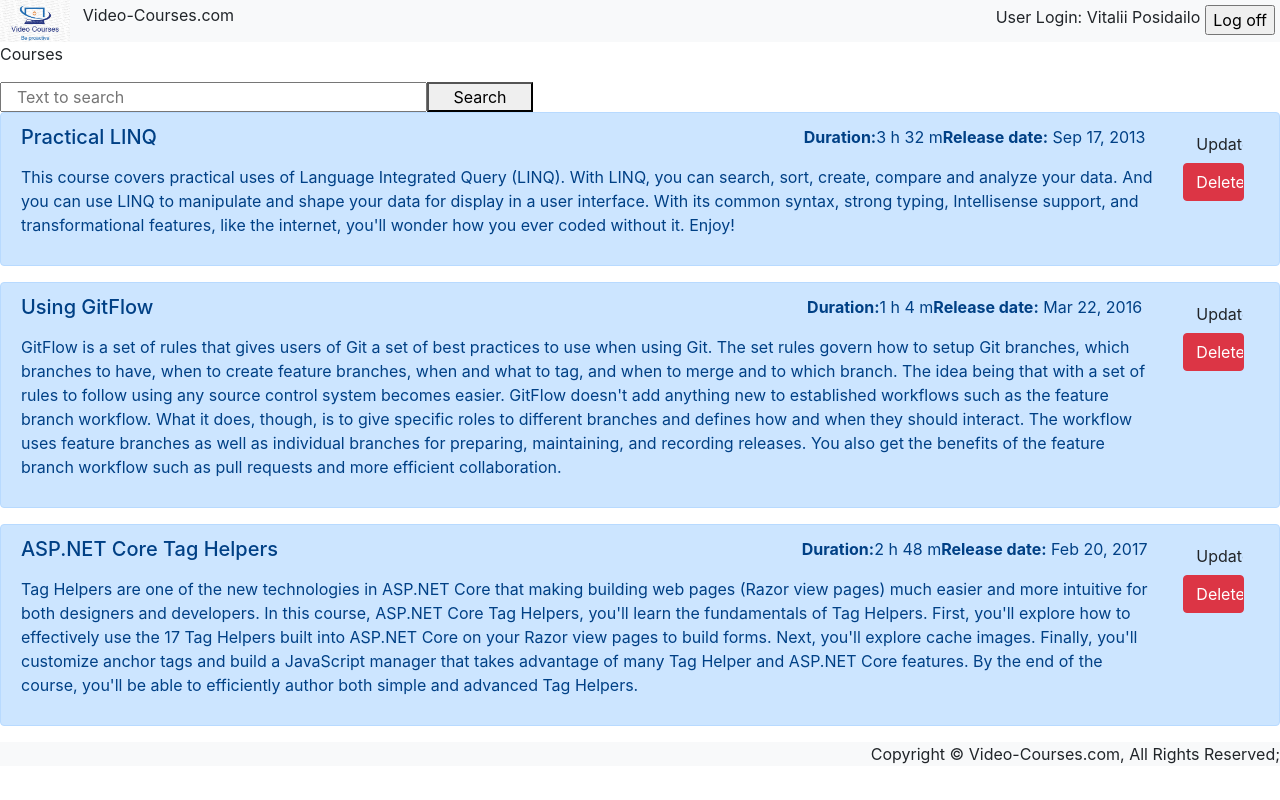
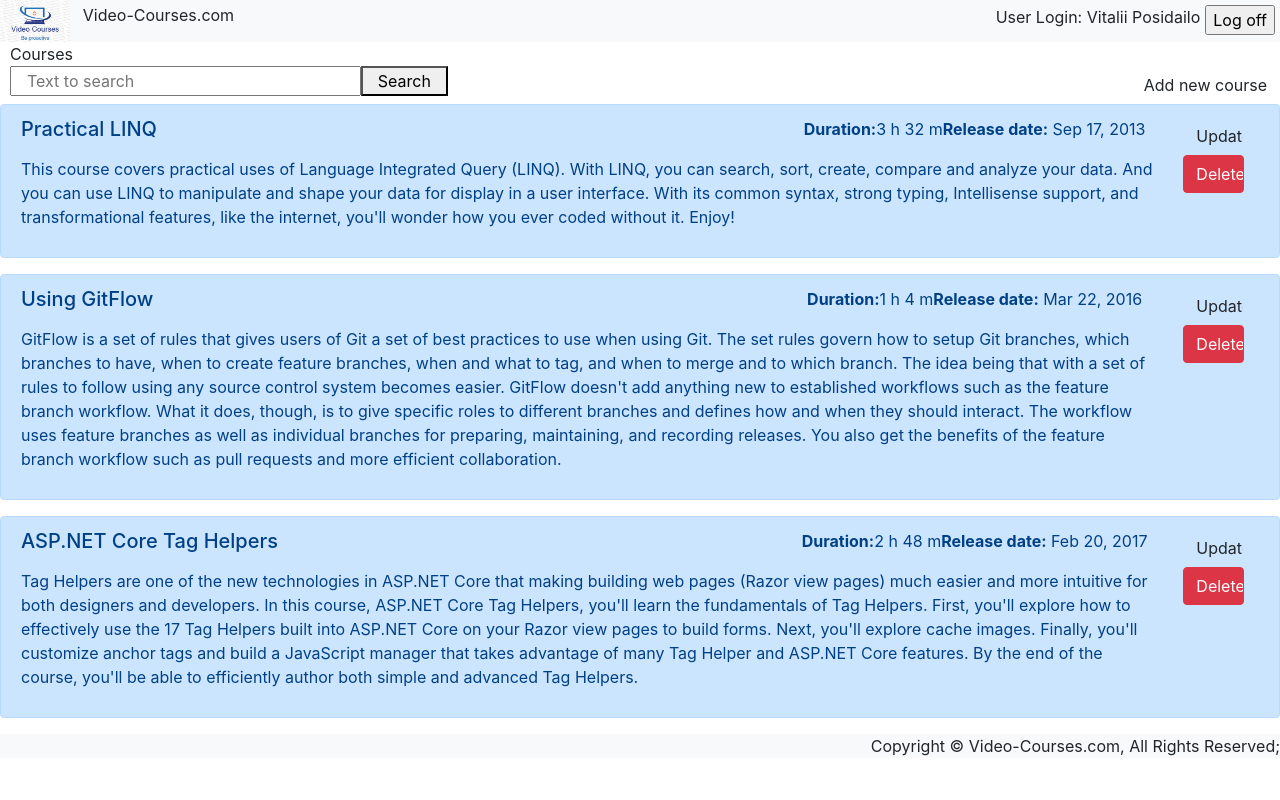
Before and after one commit to vposidailo/angular-mentee-program, an Angular app: page / in a window 1280 px wide. Built offline with nearby package versions, Linux system fonts and the light colour scheme.

Commit message:
Added new "Add video course item"component; Modified toolbox component;

```diff
--- a/src/app/app.component.html
+++ b/src/app/app.component.html
@@ -1,6 +1,9 @@
 <app-header></app-header>
 <app-breadcrumbs></app-breadcrumbs>
-<app-search></app-search>
+<div class="row">
+    <app-search class="col-10"></app-search>
+    <app-video-cource-add-new class="col-2"></app-video-cource-add-new>
+</div>
 <!--The content below is only a placeholder and can be replaced.-->
 <app-video-courses-list-component></app-video-courses-list-component>
 <app-footer></app-footer>
--- a/src/app/core/breadcrumbs/breadcrumbs.component.css
+++ b/src/app/core/breadcrumbs/breadcrumbs.component.css
@@ -0,0 +1,3 @@
+.padding-left-10px{
+    padding-left: 10px
+}
--- a/src/app/core/breadcrumbs/breadcrumbs.component.html
+++ b/src/app/core/breadcrumbs/breadcrumbs.component.html
@@ -1,3 +1,3 @@
-<p>
+<div class="padding-left-10px">
   Courses
-</p>
+</div>
--- a/src/app/toolbox/search/search.component.css
+++ b/src/app/toolbox/search/search.component.css
@@ -0,0 +1,3 @@
+.padding-left-10px{
+    padding-left: 10px
+}
--- a/src/app/toolbox/search/search.component.html
+++ b/src/app/toolbox/search/search.component.html
@@ -1,4 +1,4 @@
-<div>
+<div class="padding-left-10px">
   <input type="text" class="col-4" name="SearchTextBox" placeholder="Text to search" [(ngModel)] = "searchText">
   <button class="col-1" name="SearchButton" (click)="searchVideoCource()">Search</button>
 </div>
--- /dev/null
+++ b/src/app/video-courses-list/video-cource-add-new/video-cource-add-new.component.css
@@ -0,0 +1,3 @@
+.float-right {
+    float:right;
+}
--- /dev/null
+++ b/src/app/video-courses-list/video-cource-add-new/video-cource-add-new.component.html
@@ -0,0 +1,3 @@
+<div class="float-right">
+  <button class="btn" (click)="addNewVideoCourseItem()">Add new course</button>
+</div>
--- /dev/null
+++ b/src/app/video-courses-list/video-cource-add-new/video-cource-add-new.component.ts
@@ -0,0 +1,18 @@
+import { Component, OnInit } from '@angular/core';
+
+@Component({
+  selector: 'app-video-cource-add-new',
+  templateUrl: './video-cource-add-new.component.html',
+  styleUrls: ['./video-cource-add-new.component.css']
+})
+export class VideoCourceAddNewComponent implements OnInit {
+
+  constructor() { }
+
+  ngOnInit() {
+  }
+
+  addNewVideoCourseItem = function() {
+    console.log("Add new item button");
+  }
+}
--- a/src/app/video-courses-list/video-courses-list.module.ts
+++ b/src/app/video-courses-list/video-courses-list.module.ts
@@ -3,13 +3,14 @@ import { CommonModule } from '@angular/common';
 import { VideoCoursesListComponentComponent } from './video-courses-list-component/video-courses-list-component.component';
 import { VideoCoursesListItemComponentComponent } from './video-courses-list-item-component/video-courses-list-item-component.component';
 import { VideoCoursesServiceService } from '../_shared/services/video_courses_service/video-courses-service.service';
+import { VideoCourceAddNewComponent } from './video-cource-add-new/video-cource-add-new.component';
 
 @NgModule({
   imports: [
     CommonModule
   ],
   providers: [VideoCoursesServiceService],
-  declarations: [VideoCoursesListComponentComponent, VideoCoursesListItemComponentComponent],
-  exports:[VideoCoursesListComponentComponent, VideoCoursesListItemComponentComponent]
+  declarations: [VideoCoursesListComponentComponent, VideoCoursesListItemComponentComponent, VideoCourceAddNewComponent],
+  exports:[VideoCoursesListComponentComponent, VideoCoursesListItemComponentComponent, VideoCourceAddNewComponent]
 })
 export class VideoCoursesListModule { }
```
Also changed, not shown: 1 other file (tests, documents, lock files or other folders).
